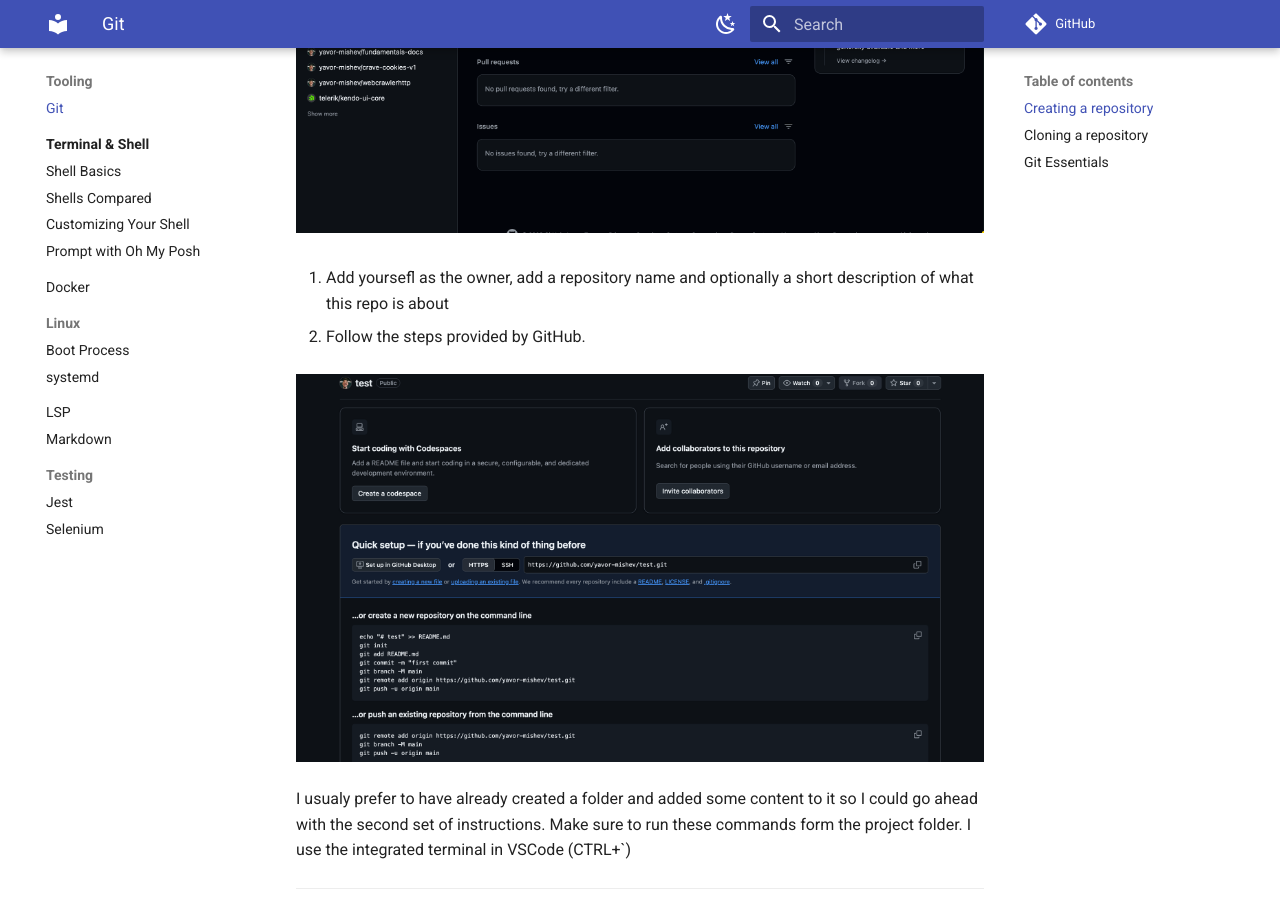
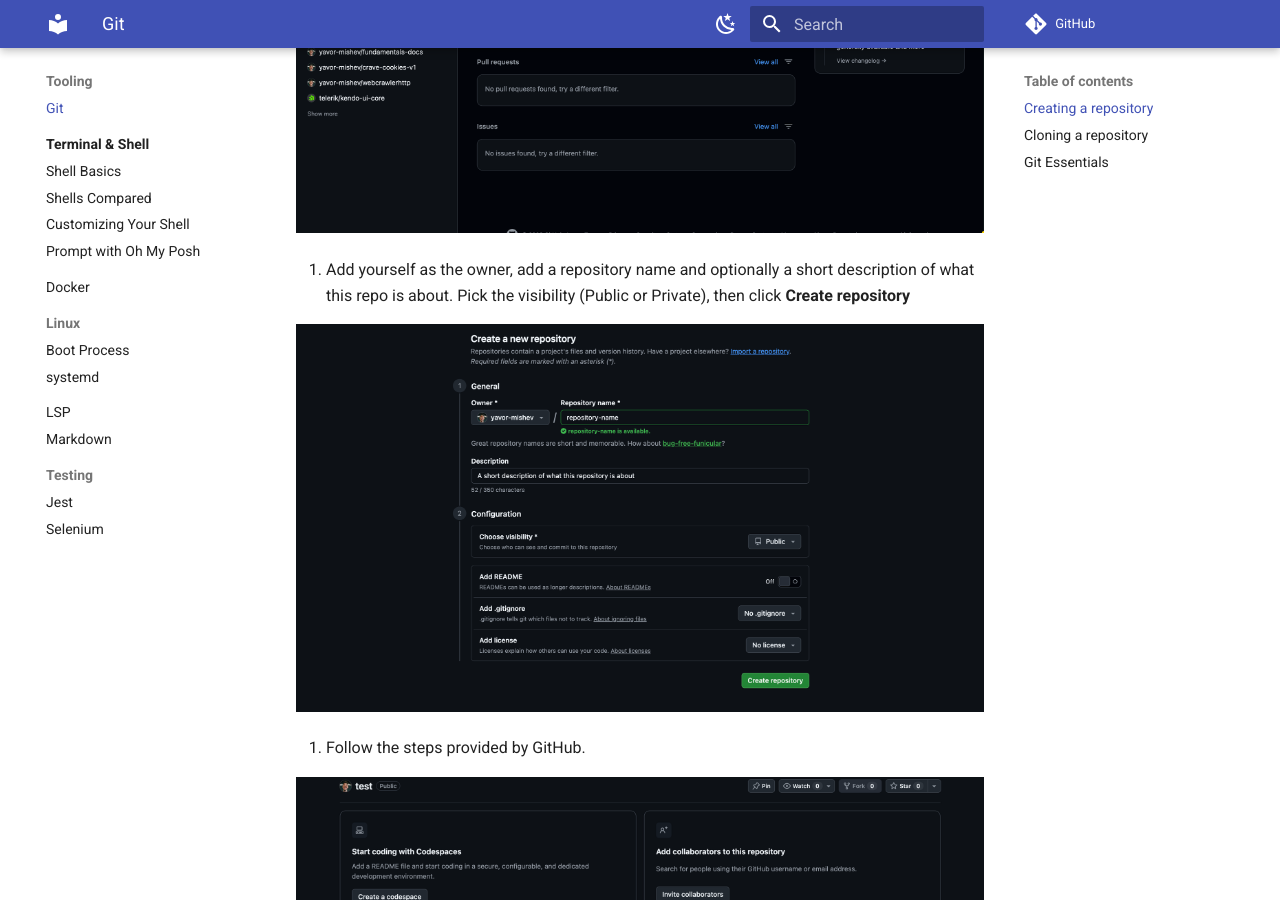
Before and after one commit to yavor-mishev/fundamentals-docs, an MkDocs documentation site: the page built from docs/tooling/git.md, in a window 1280 px wide and 900 px high, scrolled down 568 px. Built offline with MkDocs 1.6.1 and Material for MkDocs 9.7.7, drawn with Linux system fonts in a browser that asks for light colours; comment, search, counter and statistics services are not loaded.

Commit message:
Add step 2 screenshot to the Git new-repository steps
Co-Authored-By: Claude Opus 5.5 <noreply@anthropic.com>
Claude-Session: https://claude.ai/code/session_01UxUBQG2ENebYLFDQgbjeeH

```diff
--- a/docs/tooling/git.md
+++ b/docs/tooling/git.md
@@ -8,7 +8,9 @@ Here i'll list the steps needed when you want to create a repository share on gi
 
 ![Step 1: the + menu with New repository highlighted](images/git/create-new-repo-1.png)
 
-2. Add yoursefl as the owner, add a repository name and optionally a short description of what this repo is about
+2. Add yourself as the owner, add a repository name and optionally a short description of what this repo is about. Pick the visibility (Public or Private), then click **Create repository**
+
+![Step 2: the Create a new repository form](images/git/create-new-repo-2.png)
 
 3. Follow the steps provided by GitHub.
 
```
Also changed, not shown: docs/tooling/images/git/create-new-repo-2.png (added).
